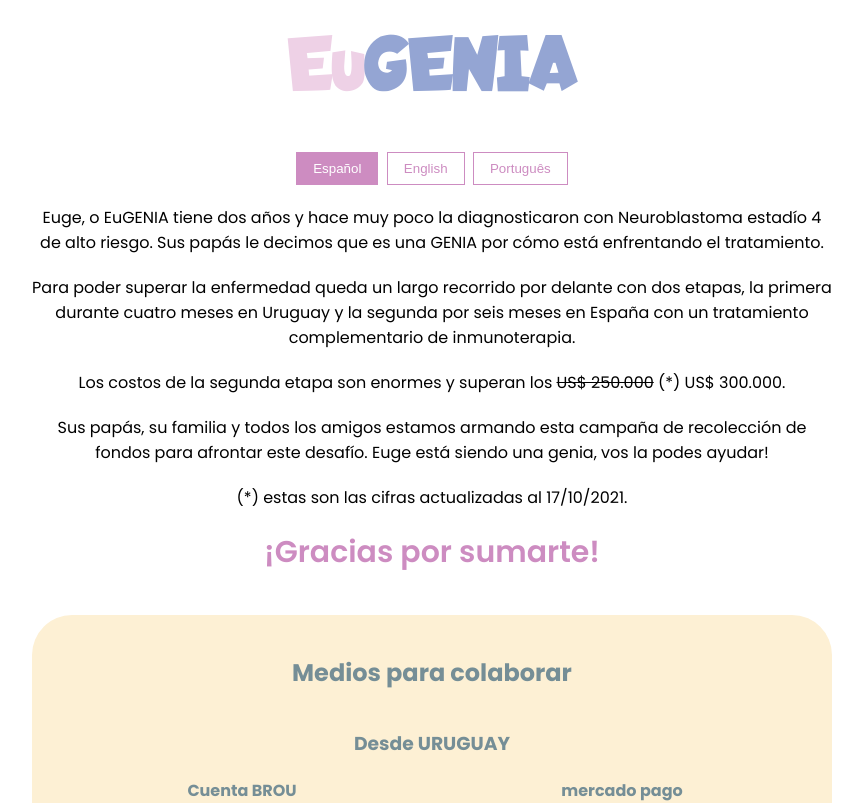
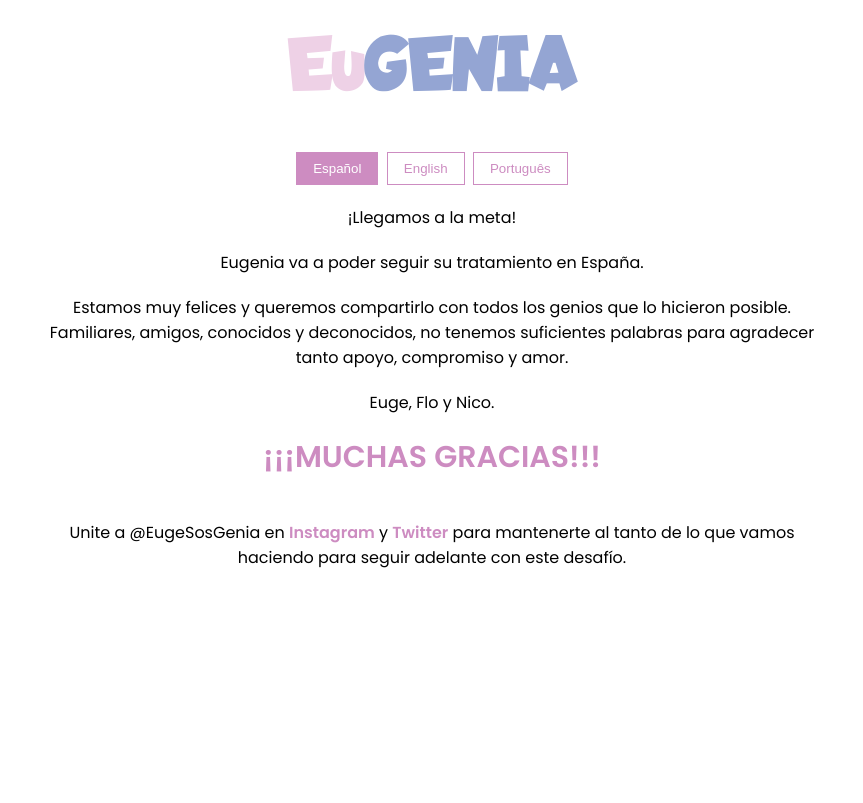
Before and after one commit to mbfassnacht/eugenia, a React (Create React App) app: page / in a window 1280 px wide. Shown: the top 803 px of the page, without its empty margins (208-1071 px from the left). Built offline with nearby package versions, Linux system fonts and the light colour scheme.

Commit message:
add goal reached

```diff
--- a/src/App.js
+++ b/src/App.js
@@ -1,6 +1,5 @@
 import styledComponents from "styled-components";
 import Background from "./Background";
-import Colaboration from "./Colaboration";
 import Languages from "./Languages";
 import Description from "./Description";
 import Footer from "./Footer";
@@ -20,7 +19,6 @@ function App() {
         <Languages />
         <Description />
         <Thanks />
-        <Colaboration />
         <Footer />
         <Background />
       </AppContainer>
--- a/src/translations/en_UK.json
+++ b/src/translations/en_UK.json
@@ -2,7 +2,7 @@
   "english": "English",
   "spanish": "Español",
   "portuguese": "Português",
-  "thanksForJoining": "Thanks for joining us!",
+  "thanksForJoining": "THANK YOU!!!",
   "waysToContribute": "Ways to contribute",
   "fromUruguay": "From URUGUAY",
   "fromForeinger": "From all over the world",
@@ -15,11 +15,11 @@
   "followUsIn": "Follow @EugeSosGenia in ",
   "and": " and ",
   "followReason": "to be up to date to our journey in this big challenge.",
-  "descriptionOne": "Euge, or EuGENIA is two years old, and recently she was diagnosed with Neuroblastoma phase 4 with high risk. Her parents say to her that she is a GENIA for how she is dealing with the treatment.",
-  "descriptionTwo": "We have a long way to get over this disease, the first phase is in Uruguay and the second phase durate six months in Spain, with a complementary immunotherapy treatment.",
-  "descriptionThree": "The cost of the second phase of the treatment is really high and is over ",
-  "descriptionFour": "250.000 USD",
-  "descriptionFive": " (*) 300.000 USD.",
-  "descriptionSix": "Her parents, family and friends are doing this campaign to raise money for the treatment and overcome this challenge. Euge is being a GENIA, you can help her!",
-  "clarification": "(*) This are the updated expenses at 17/10/2021."
+  "descriptionOne": "We reached the goal!",
+  "descriptionTwo": "Eugenia will be able to continue her treatment in Spain.",
+  "descriptionThree": "We are very happy and want to share it with all the geniuses who made it possible. Family, friends, known and unknown people, we do not have enough words to express our gratitude for so much support, commitment and love.",
+  "descriptionFour": "",
+  "descriptionFive": "",
+  "descriptionSix": "Euge, Flo y Nico.",
+  "clarification": ""
 }
--- a/src/translations/es_UY.json
+++ b/src/translations/es_UY.json
@@ -2,7 +2,7 @@
   "english": "English",
   "spanish": "Español",
   "portuguese": "Português",
-  "thanksForJoining": "¡Gracias por sumarte!",
+  "thanksForJoining": "¡¡¡MUCHAS GRACIAS!!!",
   "waysToContribute": "Medios para colaborar",
   "fromUruguay": "Desde URUGUAY",
   "fromForeinger": "De todas partes del mundo",
@@ -23,11 +23,11 @@
   "followUsIn": "Unite a @EugeSosGenia en ",
   "and": " y ",
   "followReason": "para mantenerte al tanto de lo que vamos haciendo para seguir adelante con este desafío.",
-  "descriptionOne": "Euge, o EuGENIA tiene dos años y hace muy poco la diagnosticaron con Neuroblastoma estadío 4 de alto riesgo. Sus papás le decimos que es una GENIA por cómo está enfrentando el tratamiento.",
-  "descriptionTwo": "Para poder superar la enfermedad queda un largo recorrido por delante con dos etapas, la primera durante cuatro meses en Uruguay y la segunda por seis meses en España con un tratamiento complementario de inmunoterapia.",
-  "descriptionThree": "Los costos de la segunda etapa son enormes y superan los ",
-  "descriptionFour": "US$ 250.000",
-  "descriptionFive": " (*) US$ 300.000.",
-  "descriptionSix": "Sus papás, su familia y todos los amigos estamos armando esta campaña de recolección de fondos para afrontar este desafío. Euge está siendo una genia, vos la podes ayudar!",
-  "clarification": "(*) estas son las cifras actualizadas al 17/10/2021."
+  "descriptionOne": "¡Llegamos a la meta!",
+  "descriptionTwo": "Eugenia va a poder seguir su tratamiento en España.",
+  "descriptionThree": "Estamos muy felices y queremos compartirlo con todos los genios que lo hicieron posible. Familiares, amigos, conocidos y deconocidos, no tenemos suficientes palabras para agradecer tanto apoyo, compromiso y amor.",
+  "descriptionFour": "",
+  "descriptionFive": "",
+  "descriptionSix": "Euge, Flo y Nico.",
+  "clarification": ""
 }
--- a/src/translations/pr_BR.json
+++ b/src/translations/pr_BR.json
@@ -2,7 +2,7 @@
   "english": "English",
   "spanish": "Español",
   "portuguese": "Português",
-  "thanksForJoining": "Agradecemos muito qualquer colaboração!",
+  "thanksForJoining": "Obrigado!!",
   "waysToContribute": "Meios para colaborar",
   "fromForeinger": "De todo el mundo",
   "fromBrazil": "De BRASIL",
@@ -11,11 +11,11 @@
   "followUsIn": "Junte-se a @EugeSosGenia no ",
   "and": " e ",
   "followReason": "para acompanhar o que estamos fazendo para vencer esse desafio.",
-  "descriptionOne": "Euge, a EuGenia tem dois aninhos e foi recentemente diagnosticada com Neuroblastoma estagio 4, um câncer raro e de alto risco. Seus pais dizem a pequena Eugenia que ela é uma Gênia, pela coragem e força que tem enfrentado o tratamento.",
-  "descriptionTwo": "EuGenia tem esperança de cura, mas para poder superar a terrível doença há um longo caminho, em duas etapas. A primeira etapa serão quatro meses de tratamento no Uruguai e a segunda etapa um tratamento especial de imunoterapia que não está disponível na América do Sul, terá que ser feito em Barcelona, na Espanha.",
-  "descriptionThree": "Essa segunda etapa tem um custo elevado, superando os ",
-  "descriptionFour": "250 mil dólares, entre tratamento e demais despesas de transporte e viagem",
-  "descriptionFive": " (*) 300 mil dólares, entre tratamento e demais despesas de transporte e viagem.",
-  "descriptionSix": "Assim, seus pais a família e todos os amigos estão organizando uma campanha de arrecadação de fundos para enfrentar esse desafio e salvar a vida da pequena. Euge está sendo uma Genia e precisa da sua ajuda para sair dessa e ter uma vida maravilhosa.",
-  "clarification": "(*) Estas são as despesas atualizadas em 17/10/2021."
+  "descriptionOne": "Alcançamos a meta!",
+  "descriptionTwo": "Eugenia poderá continuar seu tratamento na Espanha.",
+  "descriptionThree": "Estamos muito felizes e queremos compartilhar com todos os gênios que tornaram isso possível. Família, amigos, pessoas conhecidas e desconhecidas, não temos palavras suficientes para expressar nossa gratidão por tanto apoio, compromisso e amor. ",
+  "descriptionFour": "",
+  "descriptionFive": "",
+  "descriptionSix": "Euge, Flo y Nico.",
+  "clarification": ""
 }
```
